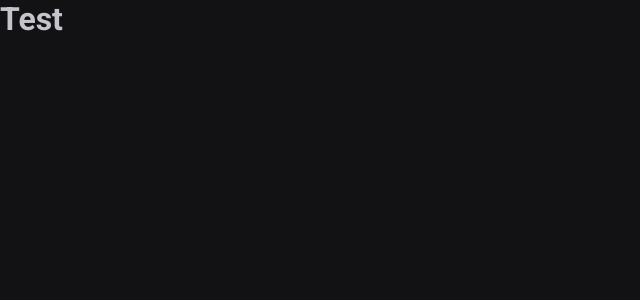
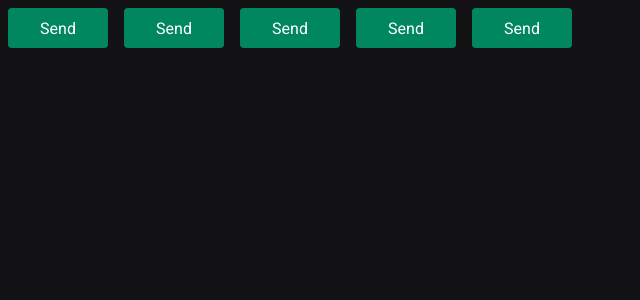
Before and after one commit to Fernandosilvasc/pomodoro_app, a React (Vite) app: page / in a window 1280 px wide. Shown: the top 300 px of the page, without its empty margins (0-640 px from the left). Built offline with nearby package versions, Linux system fonts and the light colour scheme.

Commit message:
feat: Creates button component

```diff
--- a/src/App.tsx
+++ b/src/App.tsx
@@ -1,5 +1,5 @@
 import { ThemeProvider } from "styled-components";
-// import { Button } from "./components/Button";
+import { Button } from "./components/Button";
 
 import { GlobalStyle } from "./styles/global";
 import { defaultTheme } from "./styles/themes/default";
@@ -7,12 +7,11 @@ import { defaultTheme } from "./styles/themes/default";
 export function App() {
   return (
     <ThemeProvider theme={defaultTheme}>
-      <h1>Test</h1>
-      {/* <Button variant='primary' />
+      <Button variant='primary' />
       <Button variant='secondary' />
       <Button variant='success' />
       <Button variant='danger' />
-      <Button /> */}
+      <Button />
 
       <GlobalStyle />
     </ThemeProvider>
--- /dev/null
+++ b/src/components/Button.styles.ts
@@ -0,0 +1,31 @@
+import styled, {css} from "styled-components";
+
+export type ButtonVariant = 'primary' | 'secondary' | 'danger' | 'success';
+
+interface ButtonContainerProps {
+  variant: ButtonVariant;
+}
+
+const buttonVariants = {
+  primary: 'purple',
+  secondary: 'orange',
+  danger: 'red',
+  success: 'green'
+}
+
+export const ButtonContainer = styled.button<ButtonContainerProps>`
+  width: 100px;
+  height: 40px;
+  border-radius: 4px;
+  border: 0;
+  margin: 8px;
+
+  background-color: ${props => props.theme['green-500']};
+  color: ${props => props.theme.white};
+
+  /* ${props => {
+    return css`
+      background-color: ${buttonVariants[props.variant]}
+    `
+  }} */
+`;
--- /dev/null
+++ b/src/components/Button.tsx
@@ -0,0 +1,9 @@
+import { ButtonContainer, ButtonVariant } from "./Button.styles";
+
+interface ButtonProps {
+  variant?: ButtonVariant;
+}
+
+export function Button({ variant = 'primary' }: ButtonProps) {
+  return <ButtonContainer variant={variant}>Send</ButtonContainer>
+}
```
